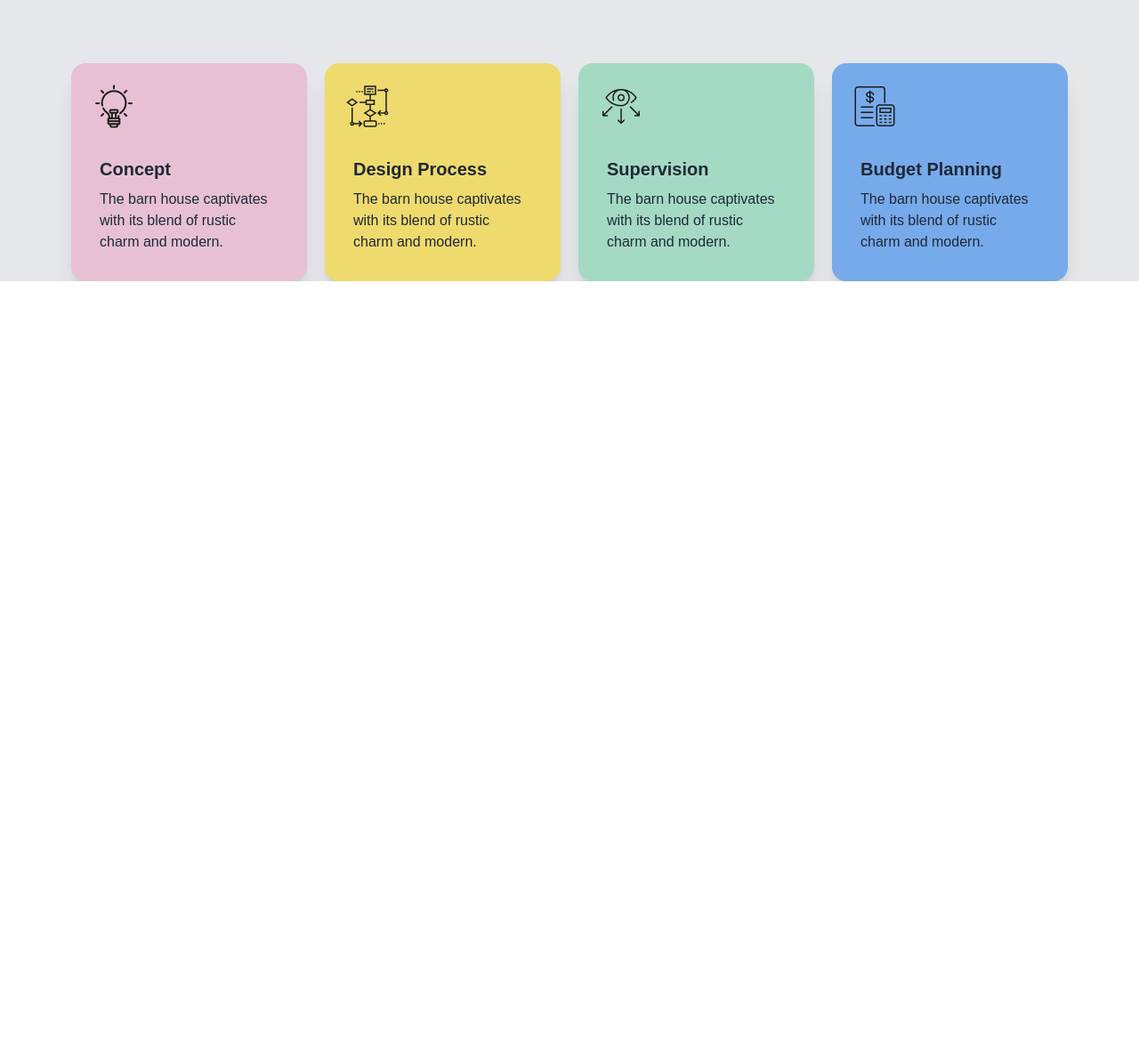
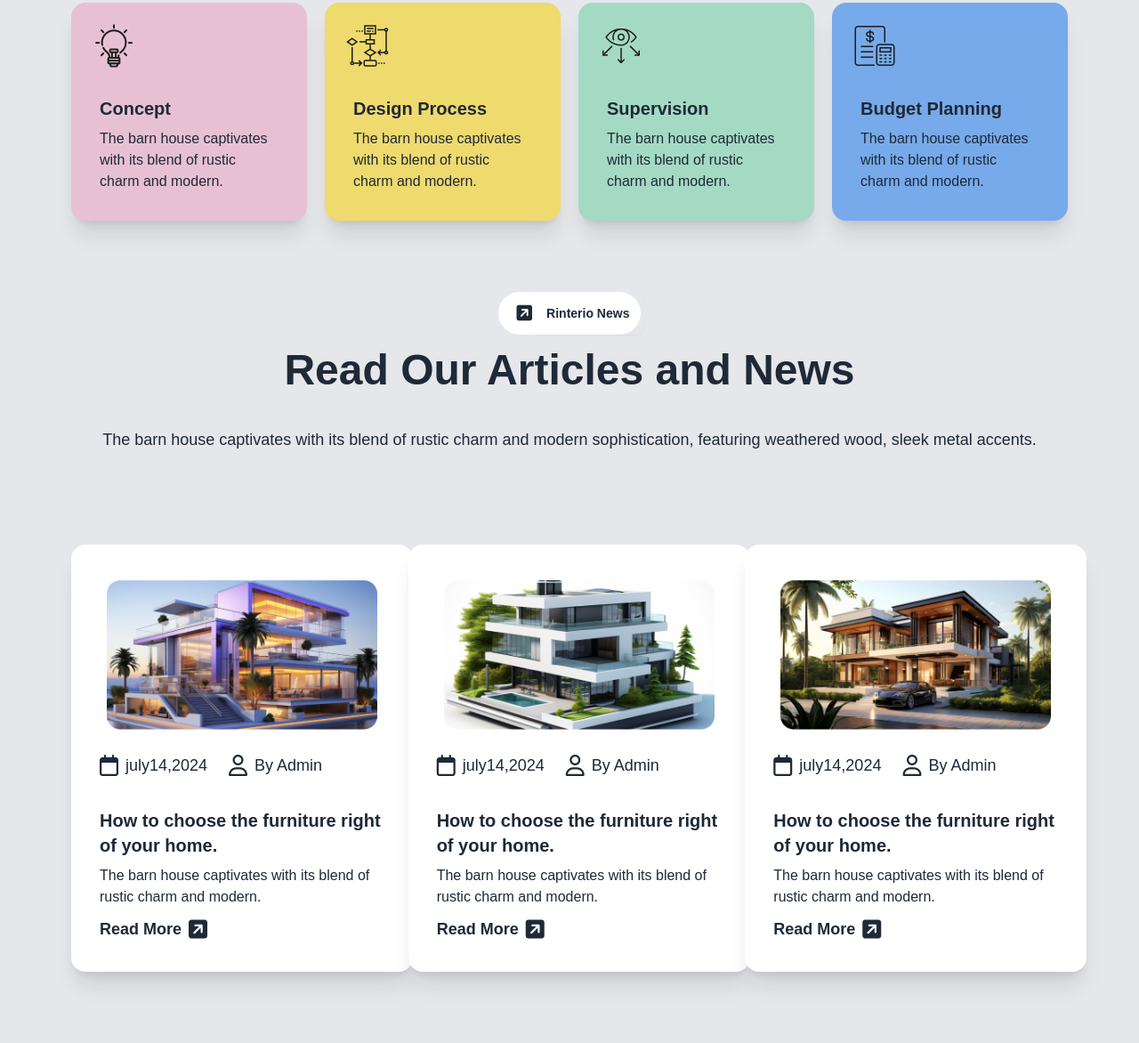
Before and after one commit to Alamin10231/Assignment-3, a website: page index.html in a window 1280 px wide. Shown: the part 1677-2849 px from the top of the page at 89% size. Before the commit the page ends 1993 px from the top, so only its background shows below. Drawn offline with nearby package versions, Linux system fonts and the light colour scheme.

Commit message:
third card complete

```diff
--- a/index.html
+++ b/index.html
@@ -135,17 +135,17 @@
           alt="Album" />
       </figure>
     </div>
-   </section>\
+   </section>
    <!-- card section -->
     <section>
       <div class=" py-20 text-center mx-auto rounded-lg">
-        <div class="bg-white items-center rounded-3xl justify-center text-center  w-40 mx-auto">
+        <div class="bg-white items-center rounded-3xl justify-center text-center  w-40 mx-auto flex">
           <i class="fa-solid fa-square-arrow-up-right  rounded-full text-xl ml-6  ;
     "></i>
           <a class="btn text-md bg-transparent border-none text-md font-semibold text-center">How we works</a>
 
         </div>
-        <h1 class="text-5xl font-extrabold py-6">Our Works Process</h1>
+        <h1 class="text-5xl font-extrabold py-4">Our Works Process</h1>
         <p class="py-6 text-md md:text-lg">
           The barn house captivates with its blend of rustic charm and modern sophistication, featuring weathered wood, sleek metal accents.
         </p>
@@ -209,6 +209,121 @@
 
       </div>
     </section>
+
+    <!-- news section -->
+     <section>
+      <div>
+        <div class=" py-20 text-center mx-auto rounded-lg">
+          <div class="bg-white items-center rounded-3xl justify-center text-center  w-40 mx-auto flex">
+            <i class="fa-solid fa-square-arrow-up-right  rounded-full text-xl ml-6  ;
+      "></i>
+            <a class="btn text-md bg-transparent border-none text-md font-semibold text-center">Rinterio News</a>
+
+          </div>
+          <h1 class="text-5xl font-extrabold py-4">Read Our Articles and News</h1>
+          <p class="py-6 text-md md:text-lg">
+            The barn house captivates with its blend of rustic charm and modern sophistication, featuring weathered wood, sleek metal accents.
+          </p>
+
+        </div>
+        <div class="grid grid-cols-1 md:grid-cols-2  lg:grid-cols-3 gap-4 px-20 mx-auto pb-20">
+
+          <div class="card bg-base-100 md:w-96 shadow-xl ">
+            <figure class="px-10 pt-10">
+              <img
+                src="./assets/article1.png"
+                alt="card"
+                class="rounded-xl" />
+            </figure>
+            <div class="flex pt-6 ml-4">
+              <div class="flex items-center justify-center px-2">
+                <i class="fa-regular fa-calendar px-2 text-2xl"></i>
+                <p class="text-lg">july14,2024</p>
+              </div>
+              <div class="flex items-center justify-center px-2">
+                <i class="fa-regular fa-user px-2 text-2xl"></i>
+                <p class="text-lg">By Admin</p>
+              </div>
+
+            </div>
+            <div class="card-body  text-left items-start">
+              <h2 class="card-title ">How to choose the furniture right  of your home.</h2>
+              <p class="text-left">The barn house captivates with its blend of rustic charm and modern. </p>
+              <div class="card-actions">
+                <div class=" items-center rounded-3xl justify-start mx-auto  flex hover:bg-none">
+                  <a class=" text-md bg-white border-none  text-md md:text-lg  font-bold ">Read More</a>
+                  <i class="fa-solid fa-square-arrow-up-right  rounded-full text-2xl  px-2 ;
+            "></i>
+                </div>
+              </div>
+            </div>
+          </div>
+          <div class="card bg-base-100 md:w-96 shadow-xl ">
+            <figure class="px-10 pt-10">
+              <img
+                src="./assets/article2.png"
+                alt="card"
+                class="rounded-xl" />
+            </figure>
+            <div class="flex pt-6 ml-4">
+              <div class="flex items-center justify-center px-2">
+                <i class="fa-regular fa-calendar px-2 text-2xl"></i>
+                <p class="text-lg">july14,2024</p>
+              </div>
+              <div class="flex items-center justify-center px-2">
+                <i class="fa-regular fa-user px-2 text-2xl"></i>
+                <p class="text-lg">By Admin</p>
+              </div>
+
+            </div>
+            <div class="card-body  text-left items-start">
+              <h2 class="card-title ">How to choose the furniture right  of your home.</h2>
+              <p class="text-left">The barn house captivates with its blend of rustic charm and modern. </p>
+              <div class="card-actions">
+                <div class=" items-center rounded-3xl justify-start mx-auto  flex hover:bg-none">
+                  <a class=" text-md bg-white border-none  text-md md:text-lg  font-bold ">Read More</a>
+                  <i class="fa-solid fa-square-arrow-up-right  rounded-full text-2xl  px-2 ;
+            "></i>
+                </div>
+              </div>
+            </div>
+          </div>
+
+          <div class="card bg-base-100 md:w-96 shadow-xl ">
+            <figure class="px-10 pt-10">
+              <img
+                src="./assets/article3.png"
+                alt="card"
+                class="rounded-xl" />
+            </figure>
+            <div class="flex pt-6 ml-4">
+              <div class="flex items-center justify-center px-2">
+                <i class="fa-regular fa-calendar px-2 text-2xl"></i>
+                <p class="text-lg">july14,2024</p>
+              </div>
+              <div class="flex items-center justify-center px-2">
+                <i class="fa-regular fa-user px-2 text-2xl"></i>
+                <p class="text-lg">By Admin</p>
+              </div>
+
+            </div>
+            <div class="card-body  text-left items-start">
+              <h2 class="card-title ">How to choose the furniture right  of your home.</h2>
+              <p class="text-left">The barn house captivates with its blend of rustic charm and modern. </p>
+              <div class="card-actions">
+                <div class=" items-center rounded-3xl justify-start mx-auto  flex hover:bg-none">
+                  <a class=" text-md bg-white border-none  text-md md:text-lg  font-bold ">Read More</a>
+                  <i class="fa-solid fa-square-arrow-up-right  rounded-full text-2xl  px-2 ;
+            "></i>
+                </div>
+              </div>
+            </div>
+          </div>
+
+
+        </div>
+      </div>
+     </section>
   <!-- footer section -->
 </body>
 </html>
```
